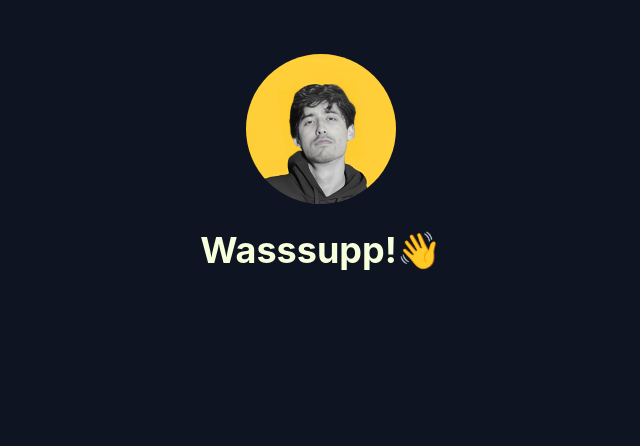
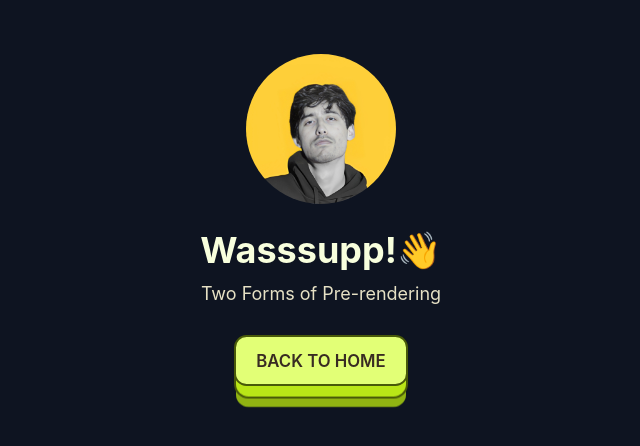
Before and after one commit to moizghumann/my-blog, a Next.js app: page /posts/pre-rendering in a window 1280 px wide. Shown: the top 446 px of the page, without its empty margins (319-959 px from the left). Built offline with nearby package versions, Linux system fonts and the light colour scheme.

Commit message:
array with all filenames as id for dynamic routing

```diff
--- a/lib/posts.tsx
+++ b/lib/posts.tsx
@@ -80,7 +80,7 @@ export function getSortedPostsData() {
     });
 }
 
-export function getAllPostsID() {
+export function getAllPostsIDs() {
     const postNames = fs.readdirSync(postsDirectory);
     return postNames.map(postName => {
         // The returned list is not just an array of strings — it must be an array of objects
@@ -104,6 +104,18 @@ export function getAllPostsID() {
         //   }
         // ]
     })
+}
+
+export function getPostData(id: string) {
+    const fullPath = path.join(postsDirectory, `${id}.md`);
+    const fileContents = fs.readFileSync(fullPath, 'utf-8');
+    // Use gray-matter to parse the post metadata section
+    const fileContentsMatter = matter(fileContents) as GrayMatterFile<string>
+    // combine the data with the id
+    return {
+        id,
+        ...fileContentsMatter.data
+    }
 }
 
 {/* Importing Modules:
--- a/pages/posts/[id].tsx
+++ b/pages/posts/[id].tsx
@@ -1,18 +1,49 @@
+import Link from "next/link";
+import Button from "../../components/Button";
 import Layout from "../../components/layout";
-import { getAllPostsID } from "../../lib/posts";
+import { PostData, getAllPostsIDs, getPostData } from "../../lib/posts";
+import button from '../../components/styles/Button.module.css'
+import { GetStaticPaths, GetStaticProps } from "next";
 
-export function getStaticPaths() {
-    const paths = getAllPostsID();
+// When you export a function called getStaticPaths (Static Site Generation) from a page that uses dynamic routes, Next.js will statically pre-render all the paths specified by getStaticPaths.
+
+interface PostsDataProps {
+    postsData: PostData
+}
+
+// 1st step - get all the paths for dynamic routing
+export const getStaticPaths: GetStaticPaths = async () => {
+    const paths = getAllPostsIDs();
     return {
         paths,
         fallback: false
     }
 }
 
-const Post = () => {
+// 2nd step - fetch data for the posts id in the dynamic route
+export const getStaticProps: GetStaticProps = async ({ params }) => {
+    const postsData = getPostData(params.id as string);
+    return {
+        props: {
+            postsData
+        }
+    }
+}
+
+// 3rd step - react component to display the fetched posts data for our unique id in our dynamic route
+const Post = ({ postsData }: PostsDataProps) => {
     return (
-        <Layout></Layout>
+        <>
+            <Layout>
+                {postsData.title}
+                <Link href={'/'} className={button.link}>
+                    <Button>
+                        Back to Home
+                    </Button>
+                </Link>
+
+            </Layout>
+        </>
     )
 }
-
 export default Post
```
Also changed, not shown: pages/index.tsx (+4 -4 lines).
